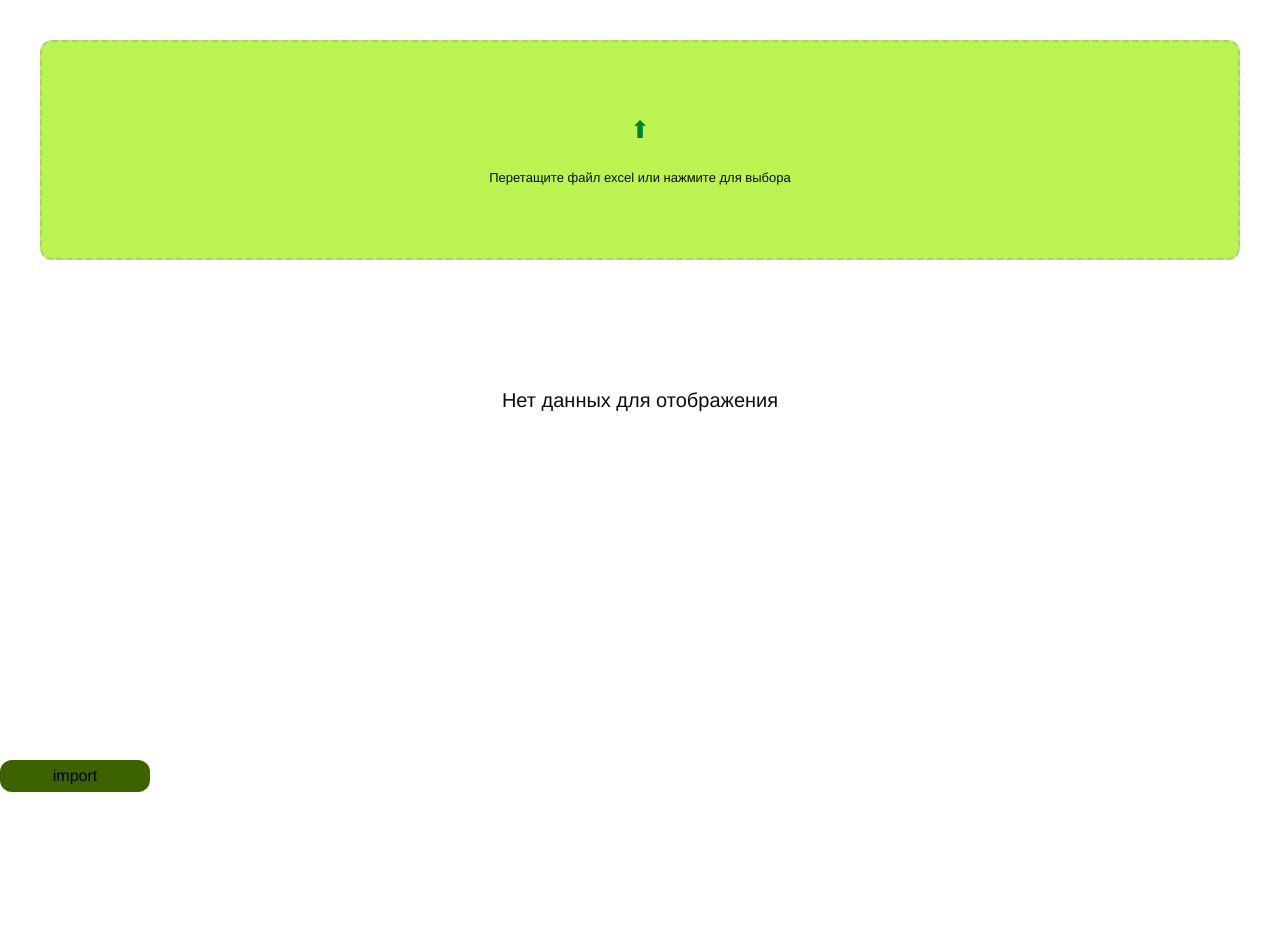
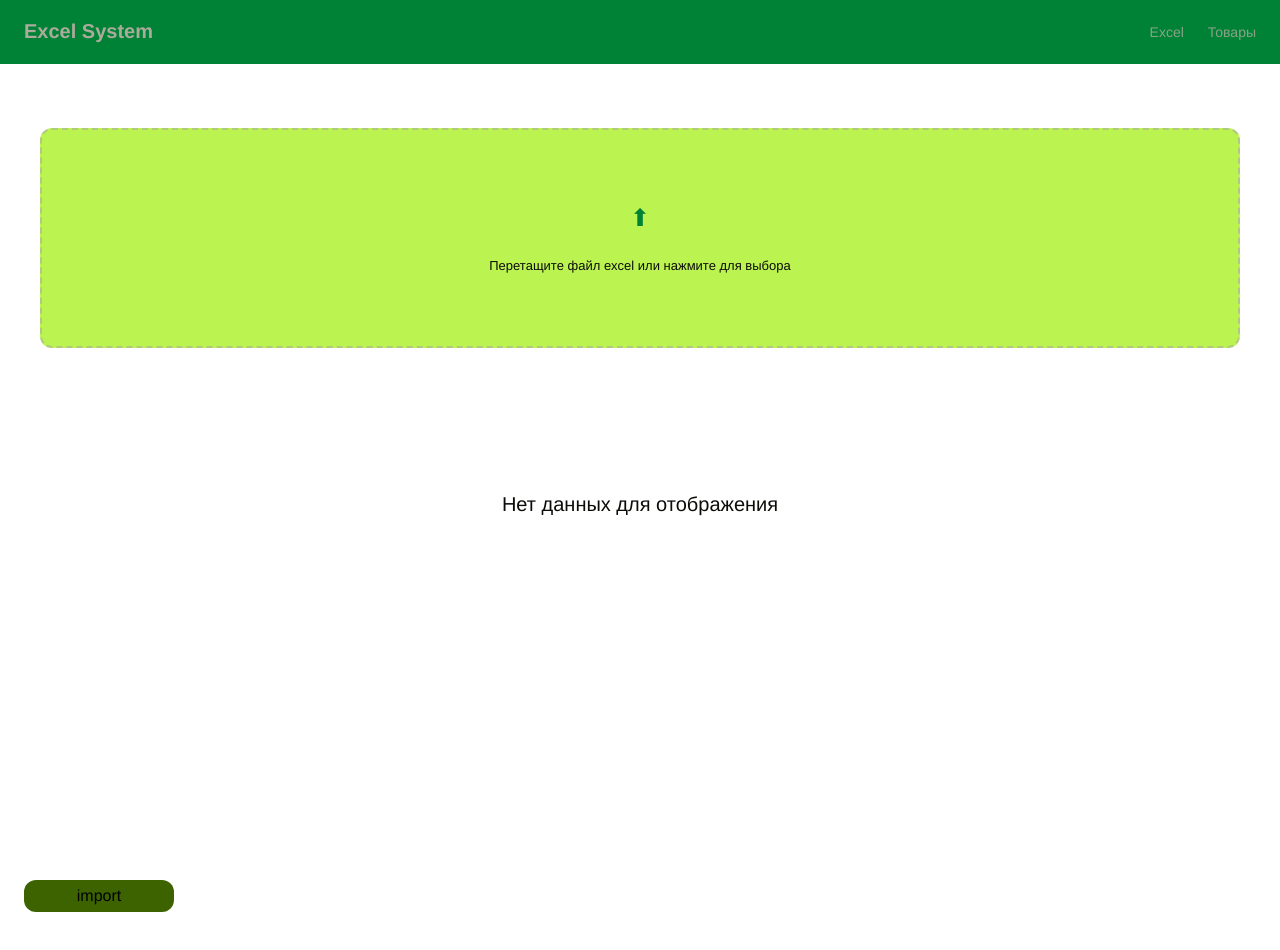
Before and after one commit to AzatBaisynov/ades-cargo-frontend, a React (Vite) app: page / in a window 1280 px wide. Before the commit the page ends 800 px from the top, so only its background shows below. Built offline with nearby package versions, Linux system fonts and the light colour scheme; a web font is replaced by a local one.

Commit message:
Добавлена навигация страниц

```diff
--- a/package.json
+++ b/package.json
@@ -16,6 +16,7 @@
     "react": "^19.2.6",
     "react-dom": "^19.2.6",
     "react-redux": "^9.3.0",
+    "react-router-dom": "^7.18.0",
     "react-toastify": "^11.1.0"
   },
   "devDependencies": {
--- a/src/App.tsx
+++ b/src/App.tsx
@@ -1,31 +1,19 @@
-import { ExcelPreviewTable } from './features/import-excel/ui/ExcelPreviewTable';
-import { ExcelUpload } from './features/import-excel/ui/ExcelUpload';
-import { ToastContainer } from "react-toastify";
-import "react-toastify/dist/ReactToastify.css";
-import { ImportChinaButton } from "./features/import-excel/ui/importchina-button";
-import {    previewData } from './features/import-excel/ui/mock.data';
-import { useAppSelector } from './app/store/hooks';
+import { BrowserRouter, Routes, Route } from "react-router-dom";
+import MainLayout from "@/layouts/MainLayout";
+import ExcelPage from "@/pages/ImportExcel/ExcelPage";
+import ProductPage from "@/pages/ProductPage/ProductPage";
+
 const App = () => {
+  return (
+    <BrowserRouter>
+      <Routes>
+        <Route element={<MainLayout />}>
+          <Route path="/" element={<ExcelPage />} />
+          <Route path="/products" element={<ProductPage />} />
+        </Route>
+      </Routes>
+    </BrowserRouter>
+  );
+};
 
-  return (
-
-    <div className="excel-page">
-  <ExcelUpload />
-  <ExcelPreviewTable />
-   <ToastContainer
-        position="top-right"
-        autoClose={3000}
-        hideProgressBar={false}
-        newestOnTop
-        closeOnClick
-        pauseOnHover
-        draggable
-      />
-
-      <ImportChinaButton
-          previewData={useAppSelector((state) => state.excel.data)}/>
-    </div>
-
-  );
-}
 export default App;
--- /dev/null
+++ b/src/features/import-excel/ui/Header.tsx
@@ -0,0 +1,42 @@
+import { Link } from "react-router-dom";
+
+const Header = () => {
+  return (
+    <header
+      className="flex items-center justify-between px-6 h-16"
+      style={{
+        background: "var(--bg-dark)",
+        color: "var(--text-light)",
+        fontFamily: "var(--font-main)",
+      }}
+    >
+      <div
+        className="font-bold text-lg"
+        style={{ fontSize: "var(--fs-lg)" }}
+      >
+        Excel System
+      </div>
+
+
+      <nav className="flex gap-6 text-sm">
+        <Link
+          to="/"
+          className="transition opacity-80 hover:opacity-100"
+          style={{ fontSize: "var(--fs-base)" }}
+        >
+          Excel
+        </Link>
+
+        <Link
+          to="/products"
+          className="transition opacity-80 hover:opacity-100"
+          style={{ fontSize: "var(--fs-base)" }}
+        >
+          Товары
+        </Link>
+      </nav>
+    </header>
+  );
+};
+
+export default Header;
--- /dev/null
+++ b/src/layouts/MainLayout.tsx
@@ -0,0 +1,15 @@
+import { Outlet } from "react-router-dom";
+import Header from "@/features/import-excel/ui/Header";
+
+const MainLayout = () => {
+  return (
+    <div className="min-h-screen flex flex-col">
+      <Header />
+      <main className="flex-1 p-6">
+        <Outlet />
+      </main>
+    </div>
+  );
+};
+
+export default MainLayout;
--- /dev/null
+++ b/src/pages/ImportExcel/ExcelPage.tsx
@@ -0,0 +1,31 @@
+import { ExcelPreviewTable } from "@/features/import-excel/ui/ExcelPreviewTable";
+import { ExcelUpload } from "@/features/import-excel/ui/ExcelUpload";
+import { ImportChinaButton } from "@/features/import-excel/ui/importchina-button";
+import { ToastContainer } from "react-toastify";
+import "react-toastify/dist/ReactToastify.css";
+import { useAppSelector } from "@/app/store/hooks";
+
+const ExcelPage = () => {
+  const previewData = useAppSelector((state) => state.excel.data);
+
+  return (
+    <div className="space-y-4">
+      <ExcelUpload />
+      <ExcelPreviewTable />
+
+      <ImportChinaButton previewData={previewData} />
+
+      <ToastContainer
+        position="top-right"
+        autoClose={3000}
+        hideProgressBar={false}
+        newestOnTop
+        closeOnClick
+        pauseOnHover
+        draggable
+      />
+    </div>
+  );
+};
+
+export default ExcelPage;
--- /dev/null
+++ b/src/pages/ProductPage/ProductPage.tsx
@@ -0,0 +1,9 @@
+const ProductsPage = () => {
+  return (
+    <div>
+      <h1 className="text-xl font-bold">Товары</h1>
+    </div>
+  );
+};
+
+export default ProductsPage;
```
Also changed, not shown: src/pages/Dashboard/Dashboard.tsx (deleted), 1 other file (tests, documents, lock files or other folders).
